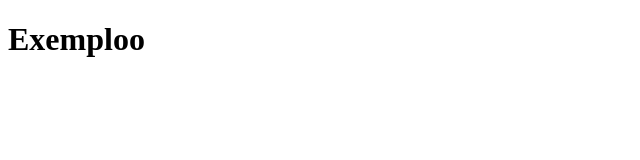
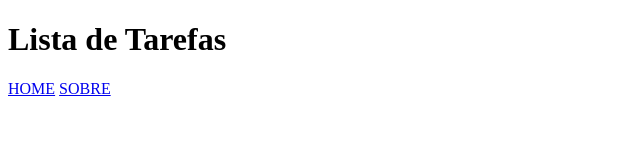
Before and after one commit to MathewThz/exemplo, a plain HTML site: page index.html in a window 1280 px wide. Shown: the whole page, without its empty margins (0-640 px from the left). Drawn offline with Linux system fonts and the light colour scheme.

Commit message:
adicionado home

```diff
--- a/index.html
+++ b/index.html
@@ -7,7 +7,11 @@
 </head>
 <body>
     <header>
-        <h1>Exemploo</h1>
+        <h1>Lista de Tarefas</h1>
+        <nav>
+            <a href="home.html">HOME</a>
+            <a href="sobre.html">SOBRE</a>
+        </nav>
     </header>
 </body>
 </html>
```
